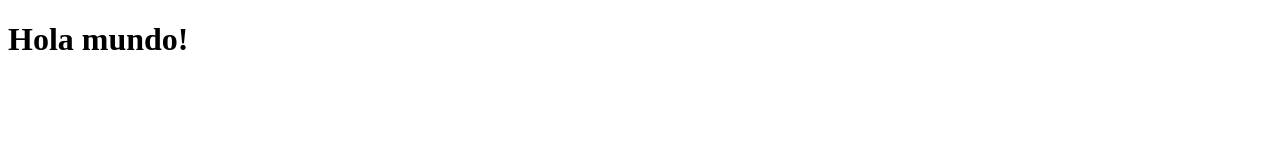
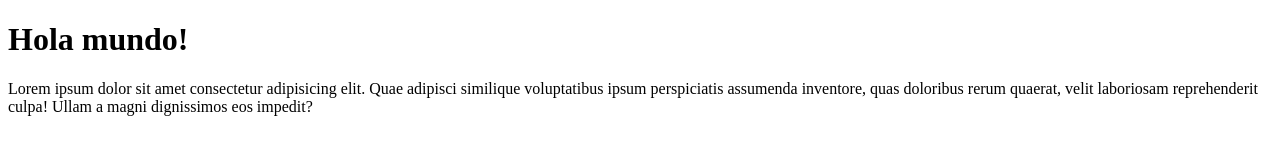
Before and after one commit to sebascodeup/js, a plain HTML site: page index.html in a window 1280 px wide. Drawn offline with Linux system fonts and the light colour scheme.

Commit message:
adhisión de texto

```diff
--- a/index.html
+++ b/index.html
@@ -8,5 +8,6 @@
 </head>
 <body>
     <h1> Hola mundo! </h1>
+    <p> Lorem ipsum dolor sit amet consectetur adipisicing elit. Quae adipisci similique voluptatibus ipsum perspiciatis assumenda inventore, quas doloribus rerum quaerat, velit laboriosam reprehenderit culpa! Ullam a magni dignissimos eos impedit? </p>
 </body>
 </html>
```
